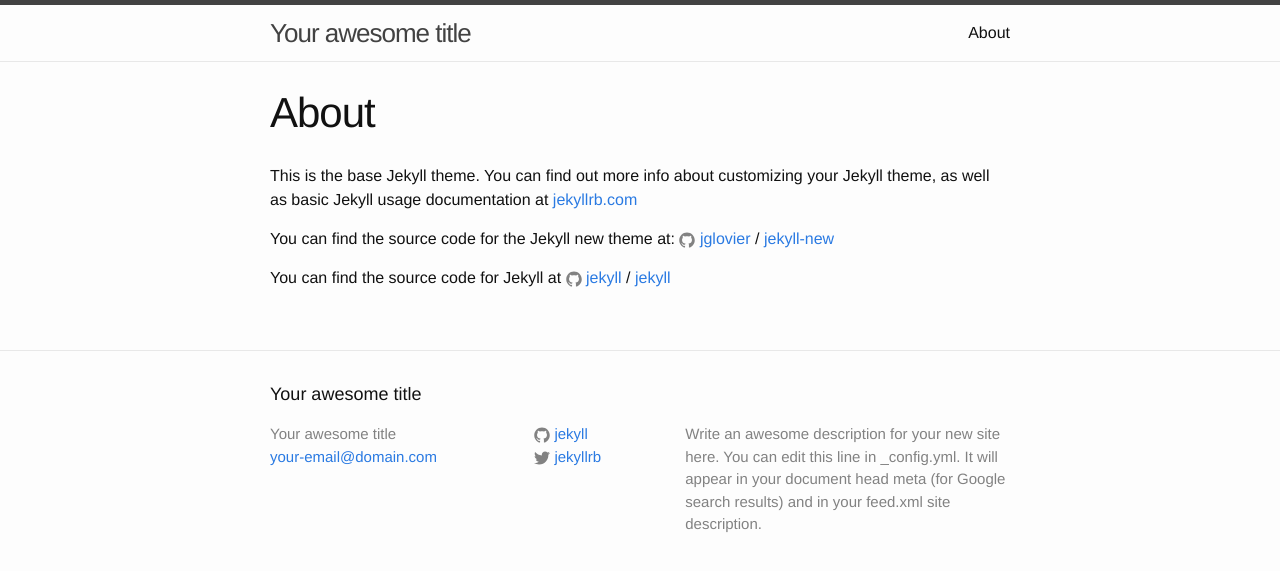
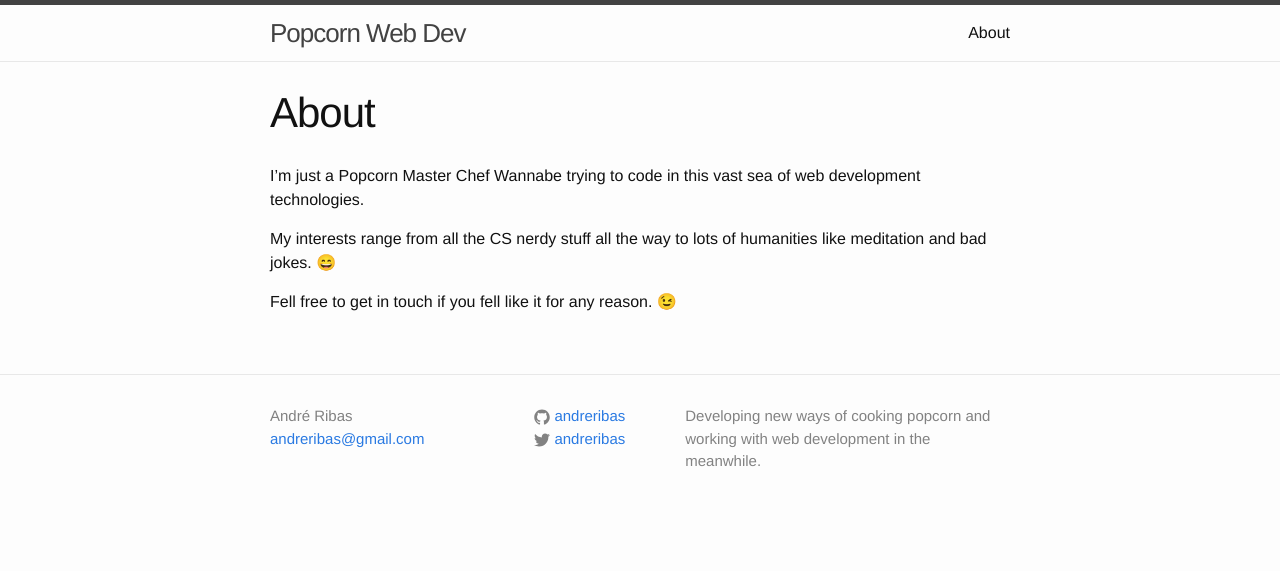
Before and after one commit to andreribas/andreribas.github.io, a Jekyll site: the page built from about.md, in a window 1280 px wide. Shown: the top 571 px of the page. Built offline with Jekyll 4.4.1, drawn with Linux system fonts in a browser that asks for light colours; emoji names are drawn with the system emoji font.

Commit message:
Update jekyll config. Write first post.

```diff
--- /dev/null
+++ b/Gemfile
@@ -0,0 +1 @@
+gem 'jemoji'
--- a/_config.yml
+++ b/_config.yml
@@ -6,16 +6,19 @@
 # 'jekyll serve'. If you change this file, please restart the server process.
 
 # Site settings
-title: Your awesome title
-email: your-email@domain.com
+title: Popcorn Web Dev
+author: André Ribas
+email: andreribas@gmail.com
 description: > # this means to ignore newlines until "baseurl:"
-  Write an awesome description for your new site here. You can edit this
-  line in _config.yml. It will appear in your document head meta (for
-  Google search results) and in your feed.xml site description.
+  Developing new ways of cooking popcorn and working with
+  web development in the meanwhile.
 baseurl: "" # the subpath of your site, e.g. /blog
-url: "http://yourdomain.com" # the base hostname & protocol for your site
-twitter_username: jekyllrb
-github_username:  jekyll
+url: "http://andreribas.github.io" # the base hostname & protocol for your site
+twitter_username: andreribas
+github_username:  andreribas
 
 # Build settings
 markdown: kramdown
+
+gems:
+  - jemoji
--- a/_includes/footer.html
+++ b/_includes/footer.html
@@ -2,12 +2,11 @@
 
   <div class="wrapper">
 
-    <h2 class="footer-heading">{{ site.title }}</h2>
 
     <div class="footer-col-wrapper">
       <div class="footer-col footer-col-1">
         <ul class="contact-list">
-          <li>{{ site.title }}</li>
+          <li>{{ site.author }}</li>
           <li><a href="mailto:{{ site.email }}">{{ site.email }}</a></li>
         </ul>
       </div>
--- a/about.md
+++ b/about.md
@@ -4,12 +4,8 @@
 permalink: /about/
 ---
 
-This is the base Jekyll theme. You can find out more info about customizing your Jekyll theme, as well as basic Jekyll usage documentation at [jekyllrb.com](http://jekyllrb.com/)
+I'm just a Popcorn Master Chef Wannabe trying to code in this vast sea of web development technologies.
 
-You can find the source code for the Jekyll new theme at:
-{% include icon-github.html username="jglovier" %} /
-[jekyll-new](https://github.com/jglovier/jekyll-new)
+My interests range from all the CS nerdy stuff all the way to lots of humanities like meditation and bad jokes. :smile:
 
-You can find the source code for Jekyll at
-{% include icon-github.html username="jekyll" %} /
-[jekyll](https://github.com/jekyll/jekyll)
+Fell free to get in touch if you fell like it for any reason. :wink:
```
Also changed, not shown: _posts/2016-02-18-welcome-to-jekyll.markdown (deleted, +0 -25 lines), _posts/2016-09-09-working-with-jekyll-and-docker.markdown (added, +34 -0 lines), Gemfile.lock (added).
